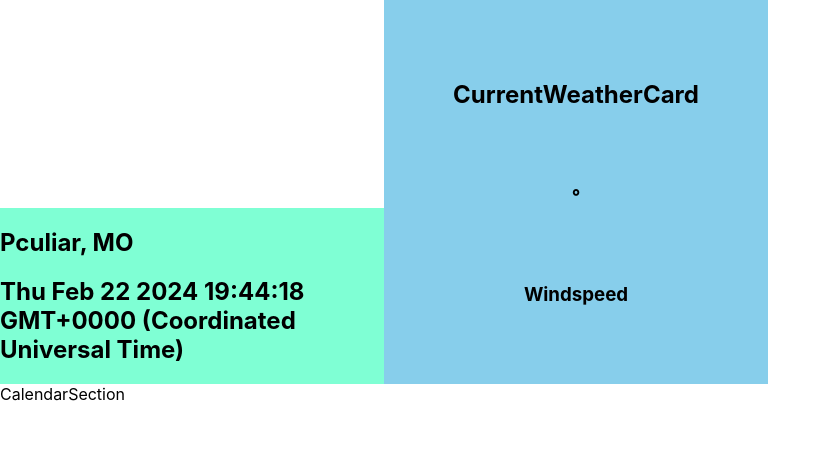
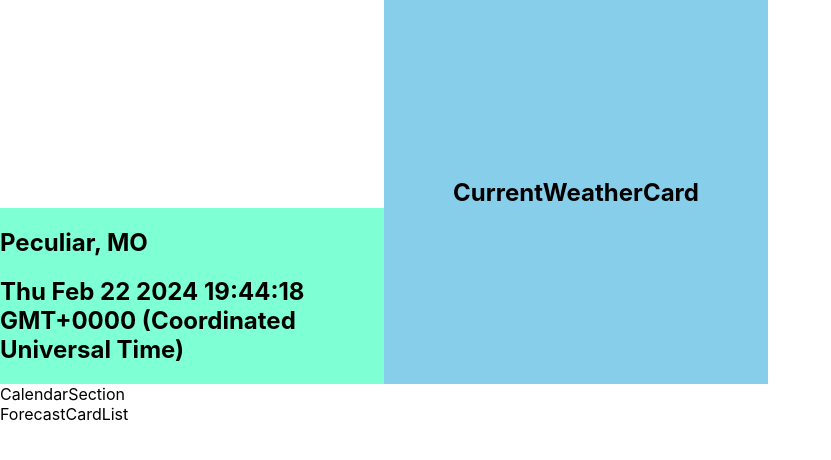
Before and after one commit to JamesHawk585/desk-dash, a React (Create React App) app: page / in a window 1280 px wide. Shown: the top 460 px of the page, without its empty margins (0-831 px from the left). Built offline with nearby package versions, Linux system fonts and the light colour scheme; no server answers.

Commit message:
Adds forecastCardList.jsx

```diff
--- a/src/App.jsx
+++ b/src/App.jsx
@@ -4,6 +4,7 @@ import CurrentDateAndTimeCard from "./CurrentDateAndTimeCard";
 import react, { useState, useEffect } from "react";
 import CalendarSection from "./CalendarSection.jsx"
 import WeatherSection from "./WeatherSection";
+import ForecastCardList from "./ForecastCardList.jsx";
 
 const API = "http://127.0.0.1:5555/forecast";
 const peculiarWeatherAPI = "https://api.weather.gov/points/38.7192,-94.4586";
@@ -14,7 +15,7 @@ const weatherForecastAPI =
 
 function App() {
   const [currentWeather, setCurrentWeather] = useState({});
-  const [forecastWeather, setForecastWeather] = useState([])
+  const [forecastWeather, setForecastWeather] = useState({})
 
 
   useEffect(() => {
@@ -30,7 +31,6 @@ function App() {
   }, [])
 
 
-  console.log(forecastWeather)
   // const forecastArray = forecastWeather ? forecastWeather.properties.periods : null;
 
 
@@ -51,11 +51,17 @@ function App() {
   }, []);
 
 
+  // const forecastWeatherArray = Object.entries(forecastWeather)
+
+  // console.log(forecastWeatherArray)
+  // console.log(forecastWeatherArray)
+
   return (
     <>
       <section className="app">
-        <WeatherSection currentWeather={currentWeather}/>
+        <WeatherSection currentWeather={currentWeather} forecastWeather={forecastWeather}/>
         <CalendarSection />
+        <ForecastCardList forecastWeather={forecastWeather}/>
       </section>
     </>
   );
--- a/src/CurrentDateAndTimeCard.jsx
+++ b/src/CurrentDateAndTimeCard.jsx
@@ -11,7 +11,7 @@ const CurrentDateAndTimeCard = () => {
 
   return (
     <div className="current-date-and-time-card">
-      <h2>Pculiar, MO</h2>
+      <h2>Peculiar, MO</h2>
       <h2>{date.toString()}</h2>
     </div>
   );
--- a/src/CurrentWeatherCard.jsx
+++ b/src/CurrentWeatherCard.jsx
@@ -3,16 +3,15 @@ import React from "react";
 
 const CurrentWeatherCard = ({ currentWeather }) => {
 
-//  console.log(currentWeather.weather.detailedForecast)
 
 
   return (
     <div className="current-weather-card">
       <h2>CurrentWeatherCard</h2>
-      <h3>{currentWeather.currentWeather.detailedForecast}</h3>
-      <h3>{currentWeather.currentWeather.temperature}°{currentWeather.currentWeather.temperatureUnit}</h3>
+      {/* <h3>{currentWeather.currentWeather.detailedForecast}</h3> */}
+      {/* <h3>{currentWeather.currentWeather.temperature}°{currentWeather.currentWeather.temperatureUnit}</h3>
       <h3>{currentWeather.currentWeather.shortForecast}</h3>
-      <h3>Windspeed {currentWeather.currentWeather.windSpeed}</h3>
+      <h3>Windspeed {currentWeather.currentWeather.windSpeed}</h3>  */}
     </div>
   );
 };
--- /dev/null
+++ b/src/ForecastCardList.jsx
@@ -0,0 +1,11 @@
+import React from 'react'
+
+const ForecastCardList = ({ forecastWeather }) => {
+
+    console.log(forecastWeather)
+  return (
+    <div>ForecastCardList</div>
+  )
+}
+
+export default ForecastCardList
--- a/src/WeatherSection.jsx
+++ b/src/WeatherSection.jsx
@@ -2,13 +2,13 @@ import React from "react";
 import CurrentDateAndTimeCard from "./CurrentDateAndTimeCard";
 import CurrentWeatherCard from "./CurrentWeatherCard";
 
-const WeatherSection = (currentWeather) => {
+const WeatherSection = ({currentWeather, forecastWeather}) => {
 
   return (
     <>
     <section className="weather-section">
       <CurrentDateAndTimeCard />
-      <CurrentWeatherCard currentWeather={currentWeather} />
+      <CurrentWeatherCard currentWeather={currentWeather} forecastWeather={forecastWeather}/>
       </section>
     </>
   );
```
